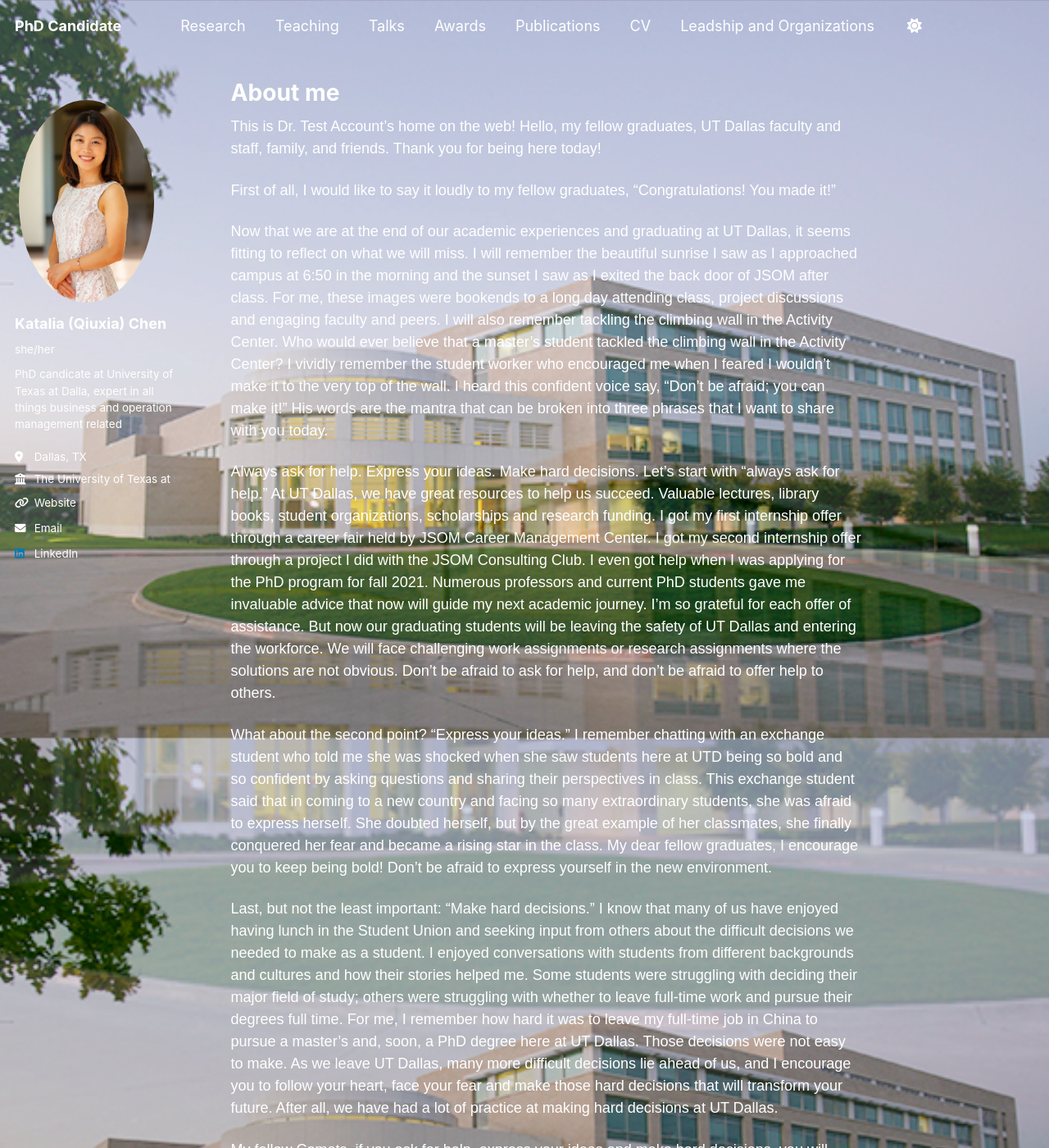
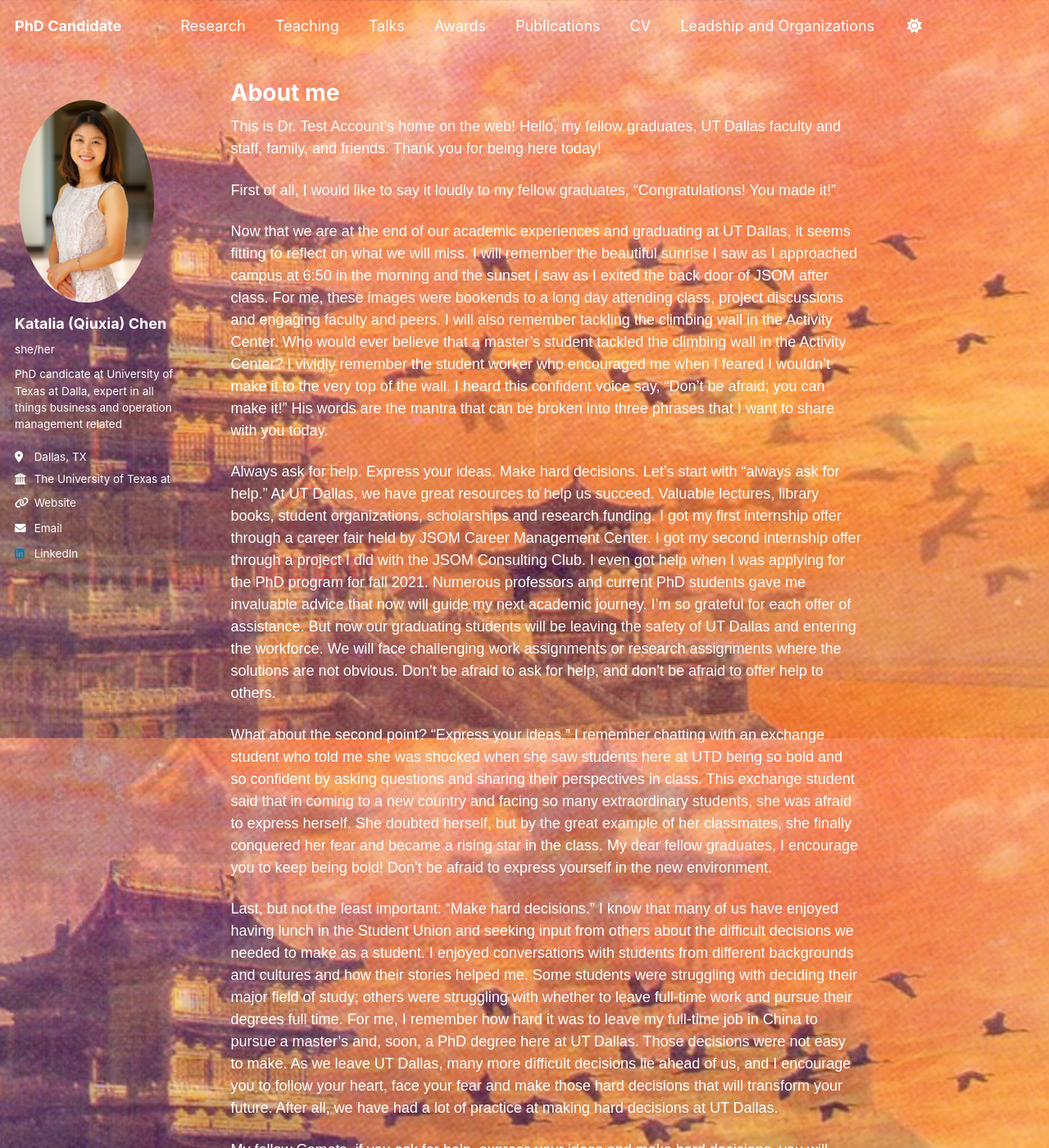
Before and after one commit to qxc2/Katalia_Qiuxia_Chen_v1, a Jekyll site: the page built from _pages/about.md, in a window 1280 px wide and 1400 px high. Shown: the whole window at 82% size. Built offline with Jekyll 4.4.1, drawn with Linux system fonts in a browser that asks for light colours.

Commit message:
Update main.scss

```diff
--- a/assets/css/main.scss
+++ b/assets/css/main.scss
@@ -34,7 +34,7 @@
     "vendor/magnific-popup/magnific-popup";
 body {
   position: relative;
-  background-image: url("https://sp112358.github.io/Katalia_Qiuxia_Chen_2/assets/UTD-3.jpg");
+  background-image: url("https://sp112358.github.io/Katalia_Qiuxia_Chen_2/assets/1.jpeg");
   background-size: cover;
   background-position: center;
   background-attachment: fixed;
@@ -49,7 +49,7 @@
   left: 0;
   width: 100%;
   height: 100%;
-  background-image: url("https://sp112358.github.io/Katalia_Qiuxia_Chen_2/assets/UTD-3.jpg");
+  background-image: url("https://sp112358.github.io/Katalia_Qiuxia_Chen_2/assets/1.jpeg");
   background-size: cover;
   background-position: center;
   background-attachment: fixed;
```
